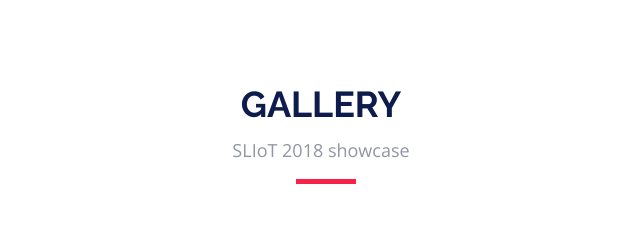
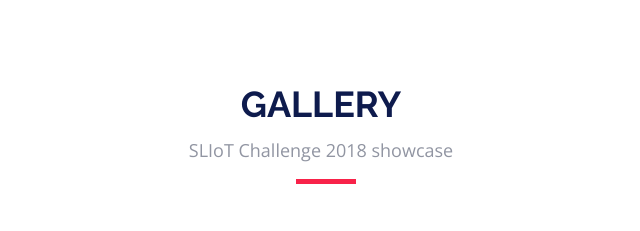
Before and after one commit to rumeshmadhusanka/sliotchallenge, a plain HTML site: page index.html in a window 1280 px wide. Shown: the part 1640-1871 px from the top of the page, 319-959 px from the left. Drawn offline with nearby package versions, Linux system fonts and the light colour scheme.

Commit message:
spelling

```diff
--- a/index.html
+++ b/index.html
@@ -157,7 +157,7 @@
         <div class="container">
             <div class="section-header">
                 <h2>Gallery</h2>
-                <p>SLIoT 2018 showcase</p>
+                <p>SLIoT Challenge 2018 showcase</p>
             </div>
         </div>
 
```
Also changed, not shown: img/slt.jpg (added).
